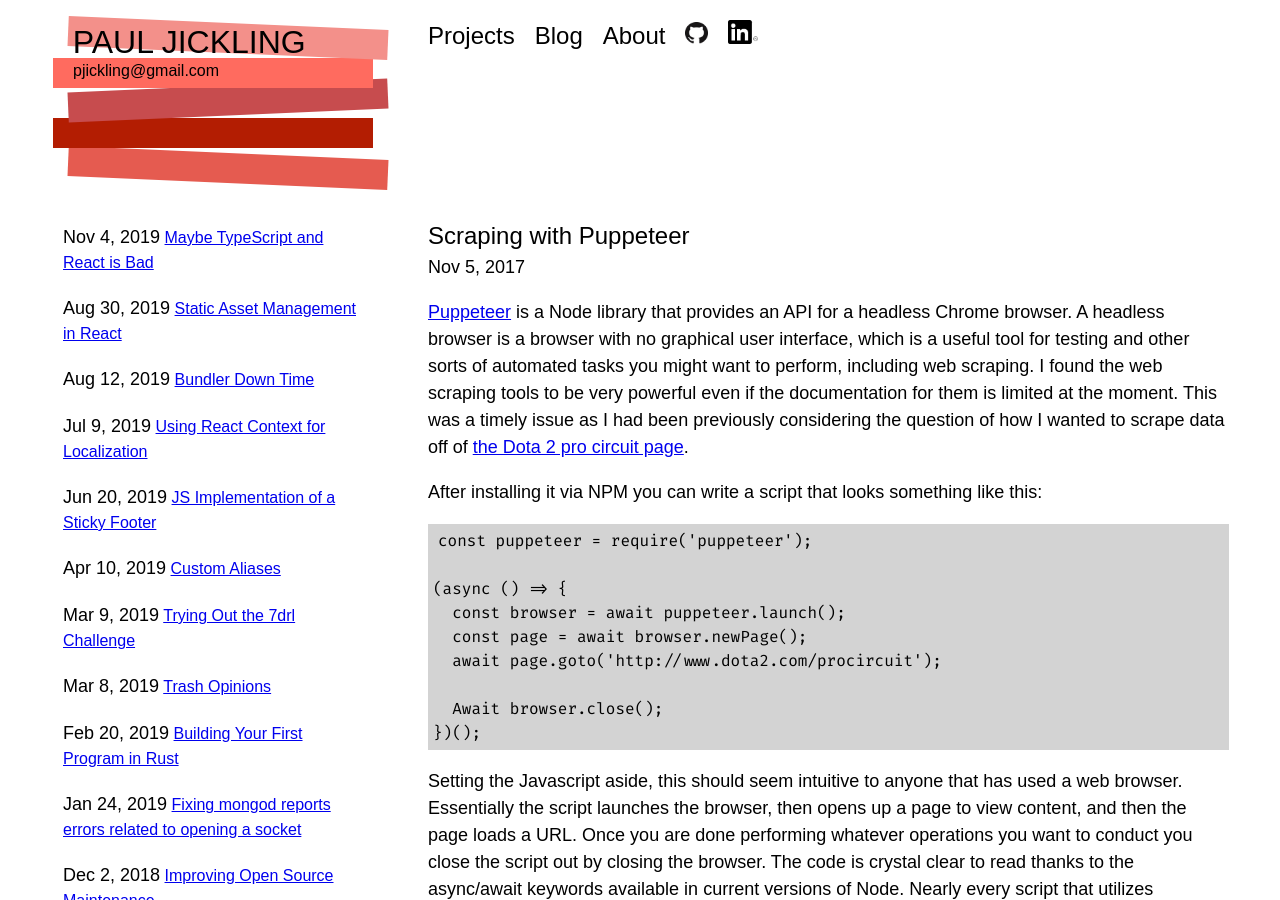
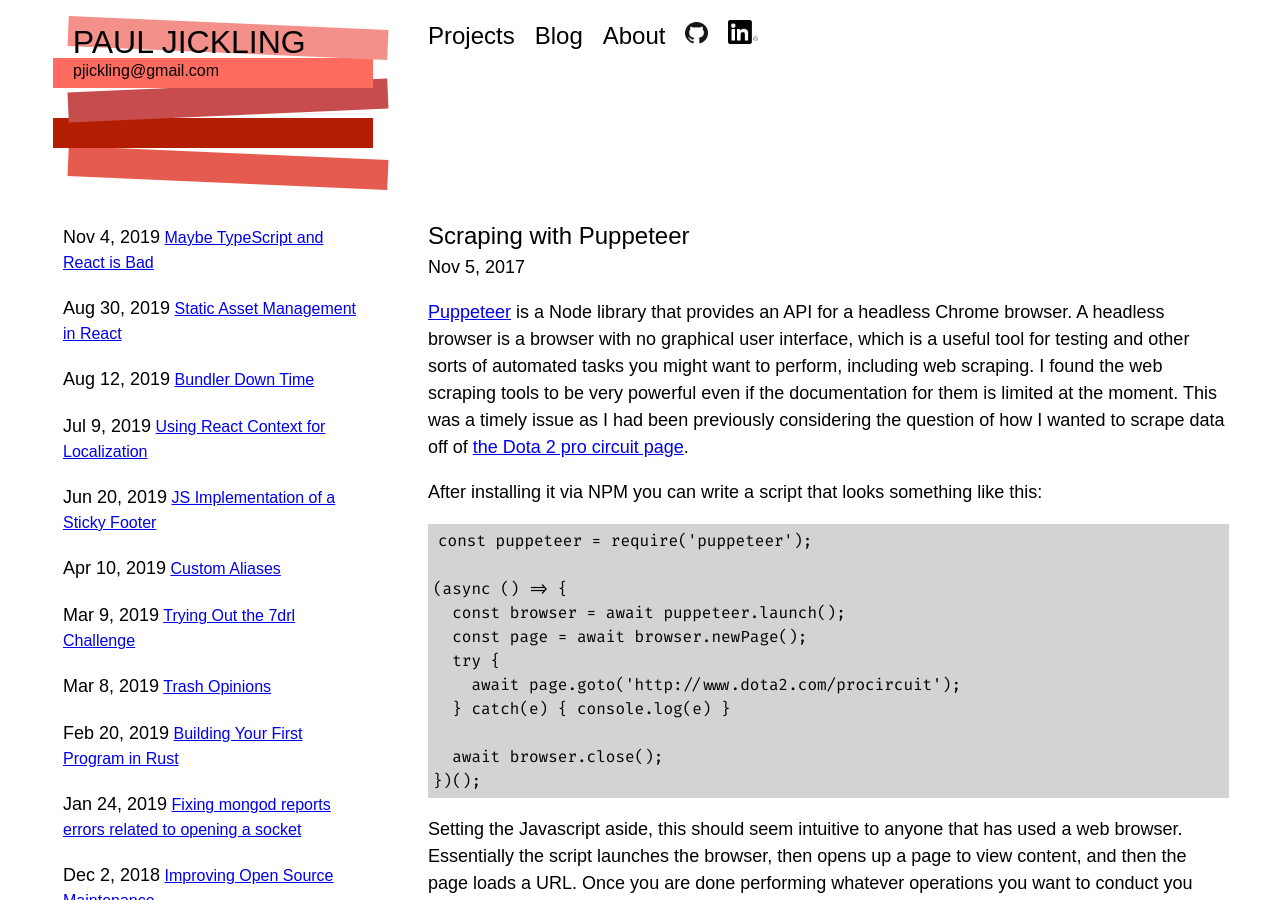
Before and after one commit to pauljickling/pauljickling.github.io, a Jekyll site: the page built from _posts/2017-11-05-Scraping-with-Puppeteer.markdown, in a window 1280 px wide and 900 px high. Built offline with Jekyll 4.4.1, drawn with Linux system fonts in a browser that asks for light colours; some web fonts are replaced.

Commit message:
Improved code sample

```diff
--- a/_posts/2017-11-05-Scraping-with-Puppeteer.markdown
+++ b/_posts/2017-11-05-Scraping-with-Puppeteer.markdown
@@ -12,9 +12,11 @@ After installing it via NPM you can write a script that looks something like thi
     (async () => {
       const browser = await puppeteer.launch();
       const page = await browser.newPage();
-      await page.goto('http://www.dota2.com/procircuit');
+      try {
+        await page.goto('http://www.dota2.com/procircuit');
+      } catch(e) { console.log(e) }
 
-      Await browser.close();
+      await browser.close();
     })();
 
 
```
